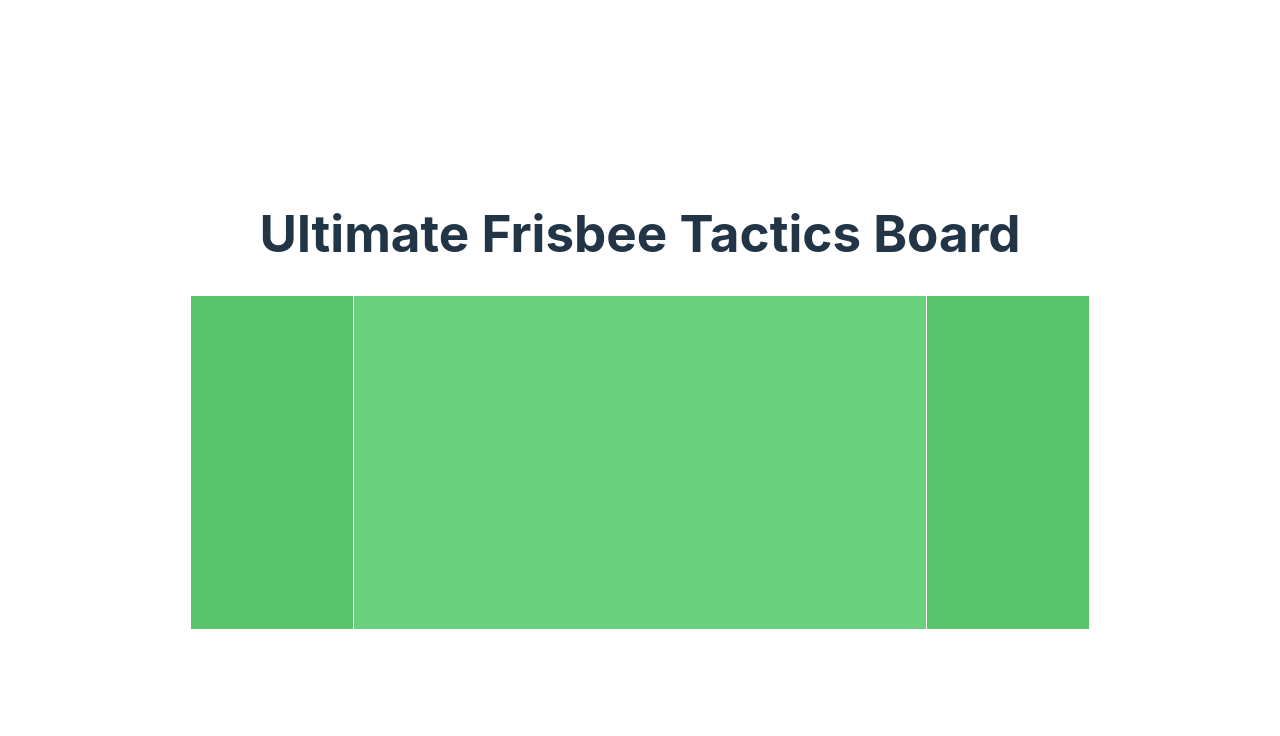
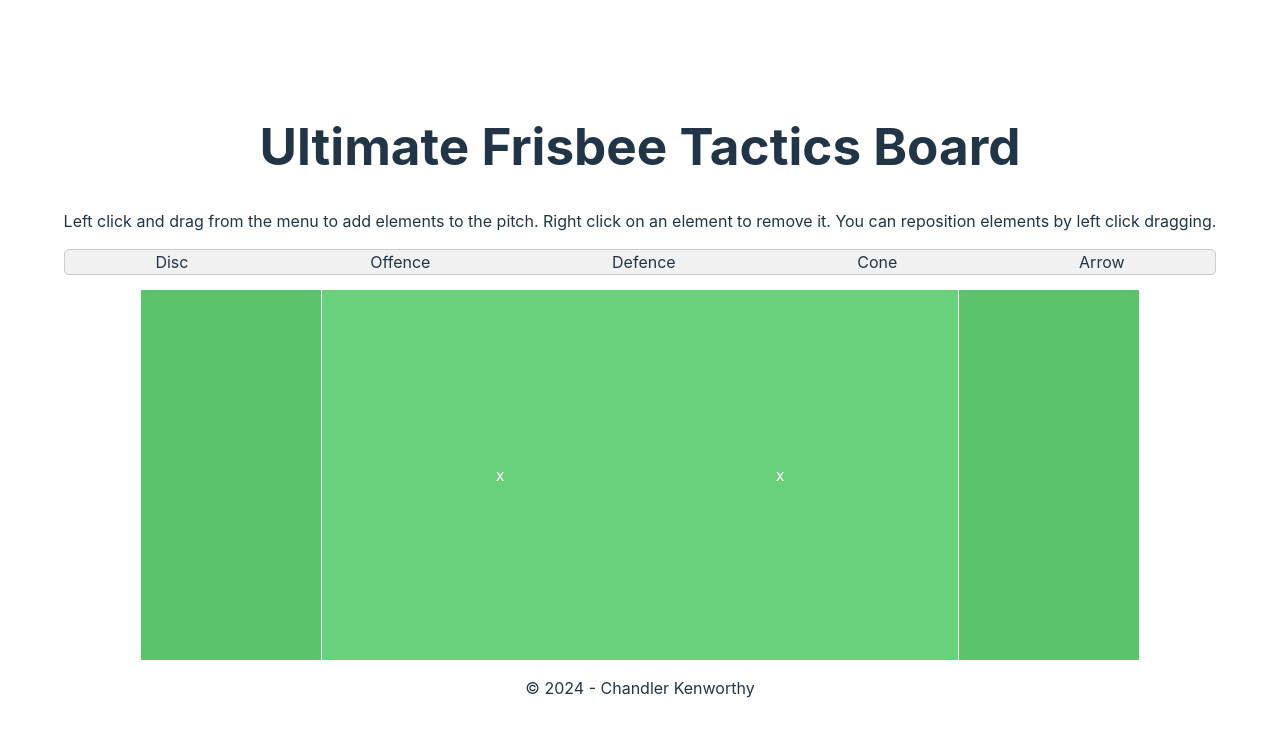
Before and after one commit to ChandlerKenworthy/ultimate-tactics, a React (Vite) app: page / in a window 1280 px wide. Shown: the top 736 px of the page. Built offline with nearby package versions, Linux system fonts and the light colour scheme.

Commit message:
Add skeleton UI

```diff
--- a/src/App.jsx
+++ b/src/App.jsx
@@ -1,15 +1,14 @@
-import { useState } from 'react'
 import CustomHeader from './CustomHeader'
 import Field from './Field'
+import Footer from './Footer'
 import './App.css'
 
 function App() {
-  const [count, setCount] = useState(0)
-
   return (
     <>
       <CustomHeader />
       <Field />
+      <Footer />
     </>
   )
 }
--- a/src/CustomHeader.jsx
+++ b/src/CustomHeader.jsx
@@ -4,6 +4,7 @@ function CustomHeader() {
     return (
         <header>
             <h1>Ultimate Frisbee Tactics Board</h1>
+            <p>Left click and drag from the menu to add elements to the pitch. Right click on an element to remove it. You can reposition elements by left click dragging.</p>
         </header>
     )
 }
--- /dev/null
+++ b/src/DraggableItems.jsx
@@ -0,0 +1,36 @@
+import React from "react";
+
+function DraggableItems() {
+    const items = [
+        {id: 1, name: "Disc"},
+        {id: 2, name: "Offence"},
+        {id: 3, name: "Defence"},
+        {id: 4, name: "Cone"},
+        {id: 5, name: "Arrow"},
+    ]
+
+    return (
+        <ul style={styles.list}>
+            {items.map((item) => {
+                return (
+                    <li key={item.id}>{item.name}</li>
+                )
+            })}
+        </ul>
+    )
+}
+
+const styles = {
+    list: {
+        listStyle: "none",
+        padding: 0,
+        margin: "0 auto",
+        display: "flex",
+        justifyContent: "space-around",
+        backgroundColor: "#f1f1f1",
+        border: "1px solid #ccc",
+        borderRadius: 5,
+    }
+};
+
+export default DraggableItems;
--- a/src/Field.jsx
+++ b/src/Field.jsx
@@ -1,18 +1,19 @@
 import React from "react";
+import DraggableItems from "./DraggableItems";
 
-const fieldLength = 900; // in pixels
+const fieldLength = 1000; // in pixels
 
 function Field() {
     return (
+        <>
+        <DraggableItems />
         <div className="field" style={styles.field}>
-            <div className="endzone" style={styles.endzone}>
-
-            </div>
-
-            <div className="endzone" style={styles.endzone}>
-
-            </div>
+            <div className="endzone" style={{...styles.endzone, ...styles.endZoneLeft}}></div>
+            <div className="brickMark" style={{...styles.brickMark, ...styles.brickMarkLeft}}>x</div>
+            <div className="brickMark" style={{...styles.brickMark, ...styles.brickMarkRight}}>x</div>
+            <div className="endzone" style={{...styles.endzone, ...styles.endZoneRight}}></div>
         </div>
+        </>
     )
 }
 
@@ -21,9 +22,10 @@ const styles = {
         width: fieldLength,
         height: fieldLength * 0.37,
         position: "relative",
-        display: "flex",
-        justifyContent: "space-between",
         background: "#69d17b",
+        marginTop: 15,
+        marginLeft: "auto",
+        marginRight: "auto",
     },
 
     endzone: {
@@ -31,7 +33,36 @@ const styles = {
         height: fieldLength * 0.37,
         background: "#5ac46d",
         borderRight: "1px solid white",
-        borderLeft: "1px solid white"
+        borderLeft: "1px solid white",
+        position: "absolute",
+    },
+
+    endZoneLeft: {
+        left: 0,
+        top: 0,
+    },
+
+    endZoneRight: {
+        right: 0,
+        top: 0,
+    },
+
+    brickMark: {
+        position: "absolute",
+        color: "white",
+        textAlign: "center",
+        height: 20,
+        width: 20,
+        lineHeight: "20px",
+        top: (fieldLength * 0.37 * 0.5) - 10,
+    },
+
+    brickMarkLeft: {
+        left: (fieldLength * 0.36) - 10,
+    },
+
+    brickMarkRight: {
+        right: (fieldLength * 0.36) - 10,
     }
 };
 
--- /dev/null
+++ b/src/Footer.jsx
@@ -0,0 +1,11 @@
+import React from "react";
+
+function Footer() {
+    return (
+        <footer>
+            <p>&copy; 2024 - Chandler Kenworthy</p>
+        </footer>
+    )
+}
+
+export default Footer;
```
